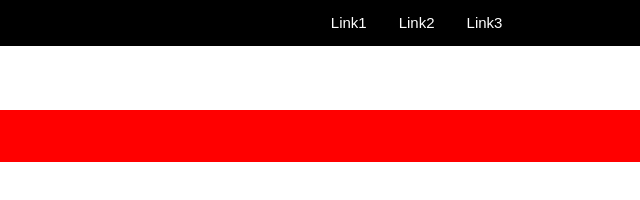
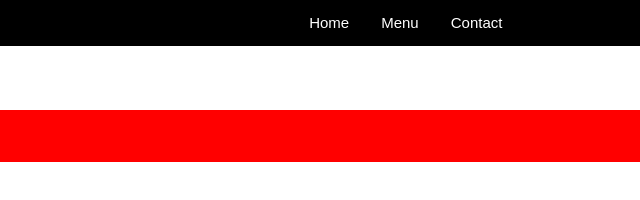
Before and after one commit to malikhaiderkhan/Javascript-Capstone, a website built with webpack: page src/index.html in a window 1280 px wide. Shown: the full height of the page, 640-1280 px from the left. Built offline with nearby package versions, Linux system fonts and the light colour scheme; no server answers.

Commit message:
change menu names

```diff
--- a/src/index.html
+++ b/src/index.html
@@ -15,9 +15,9 @@
 
         <nav>
         <div class="menu" id="menu">
-            <p>Link1</p>
-            <p>Link2</p>
-            <p>Link3</p>
+            <p>Home</p>
+            <p>Menu</p>
+            <p>Contact</p>
           </div>
         </nav>
 </header>
```
Also changed, not shown: dist/index.html, dist/main.js.
